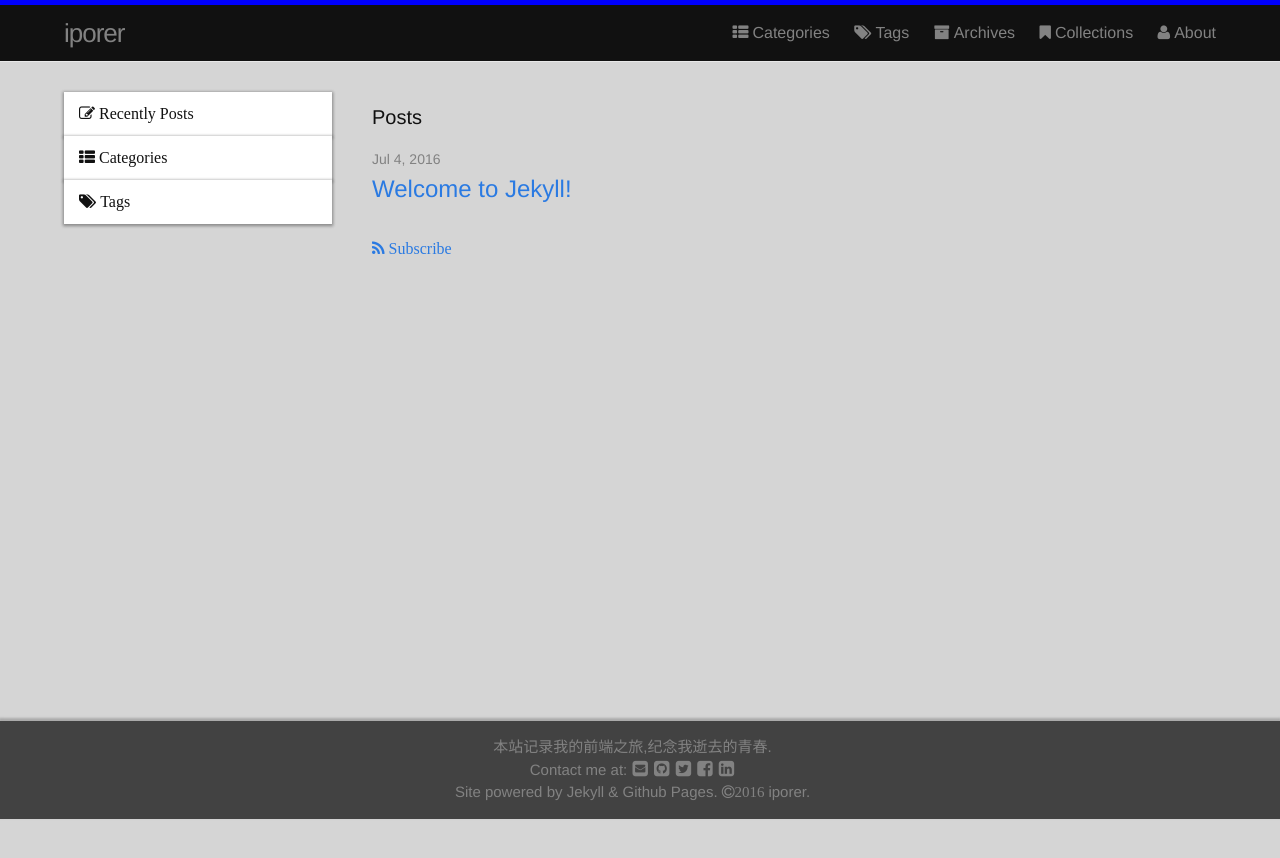
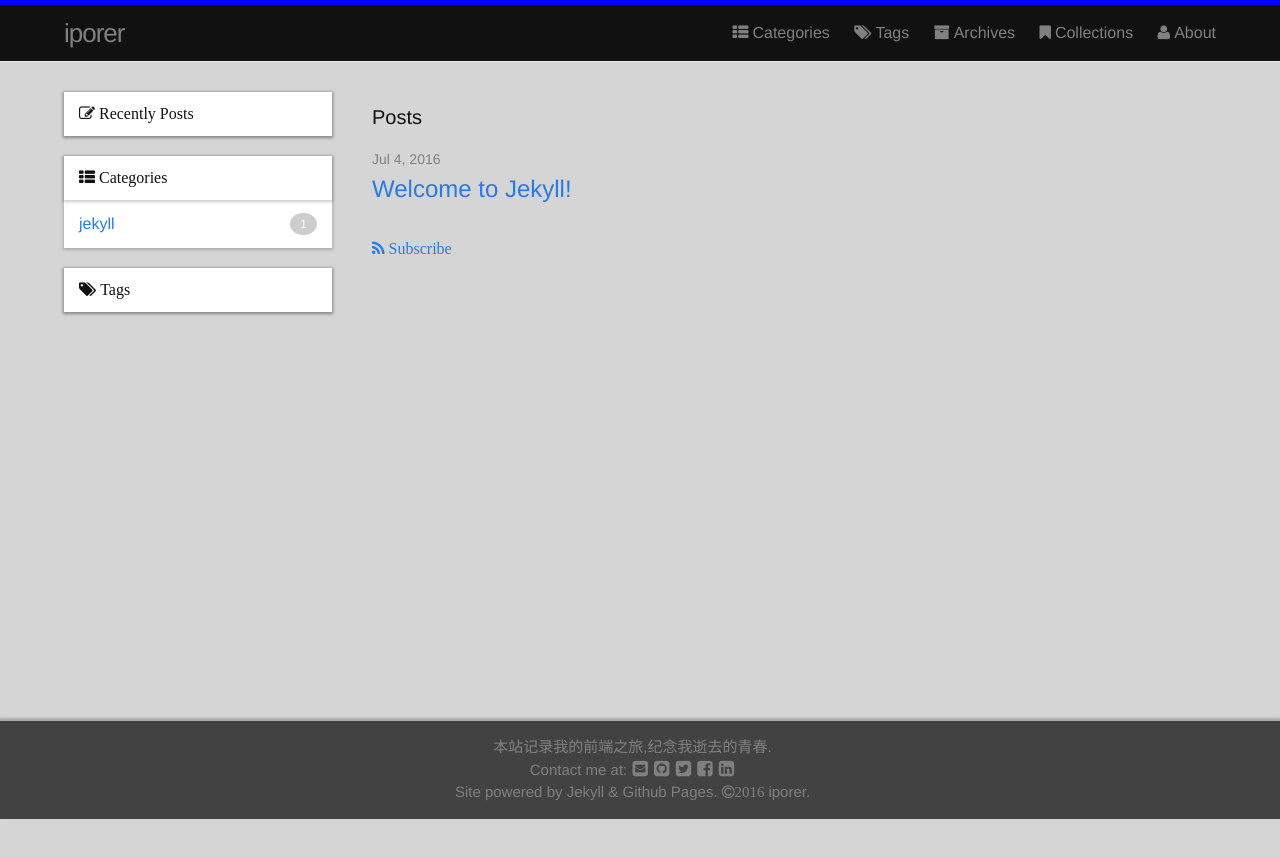
Before and after one commit to iporer/iporer.github.io, a Jekyll site: the page built from index.html, in a window 1280 px wide. Shown: the top 858 px of the page. Built offline with Jekyll 4.4.1, drawn with Linux system fonts in a browser that asks for light colours.

Commit message:
add left categories content

```diff
--- a/_config.yml
+++ b/_config.yml
@@ -19,3 +19,6 @@ linkedIn_username: iporer
 
 # Build settings
 markdown: kramdown
+
+category_dir: category/
+tag_dir: tag/
--- a/_layouts/default.html
+++ b/_layouts/default.html
@@ -30,6 +30,18 @@
             <div>
               <i class="fa fa-th-list" aria-hidden="true">&nbsp;Categories</i>
             </div>
+            <ul>
+              {% for category in site.categories order:ascending %}
+              <li>
+                <a href="{{ root_url }}/{{ site.category_dir }}#{{ category | first }}">
+                            <span>
+                                {{ category | first }}
+                            </span>
+                  <span class="amount">{{ category | last | size }}</span>
+                </a>
+              </li>
+              {% endfor %}
+            </ul>
           </div>
           <div id="tags">
             <div>
--- a/_sass/_layout.scss
+++ b/_sass/_layout.scss
@@ -190,6 +190,32 @@
     position: fixed;
     top: 30px;
   }
+  #categories {
+    margin: 20px 0;
+    ul {
+      list-style: none;
+      margin: 0;
+      li {
+        margin-top: 2px;
+        margin-bottom: 2px;
+        .amount {
+          float: right;
+          color: $a-hover-color;
+          background-color: $grey-color-lighter;
+          font-size: 12px;
+          border-radius: 50%;
+          padding: 2px 10px;
+          margin-top: 1px;
+        }
+        a {
+          display: block;
+          &:hover {
+            background-color: $grey-color-lighter;
+          }
+        }
+      }
+    }
+  }
 }
 
 .page-right {
--- a/css/main.scss
+++ b/css/main.scss
@@ -19,9 +19,10 @@ $background-color: #d5d5d5;
 $brand-color:      #2a7ae2;
 
 $a-hover-color:    #fff;
-$a-nav-color:      #828282;
+$a-nav-color:      #808080;
 
-$grey-color:       #828282;
+$grey-color:       #808080;
+$grey-color-lighter: lighten($grey-color, 30%);
 $grey-color-light: lighten($grey-color, 40%);
 $grey-color-dark:  darken($grey-color, 25%);
 
```
